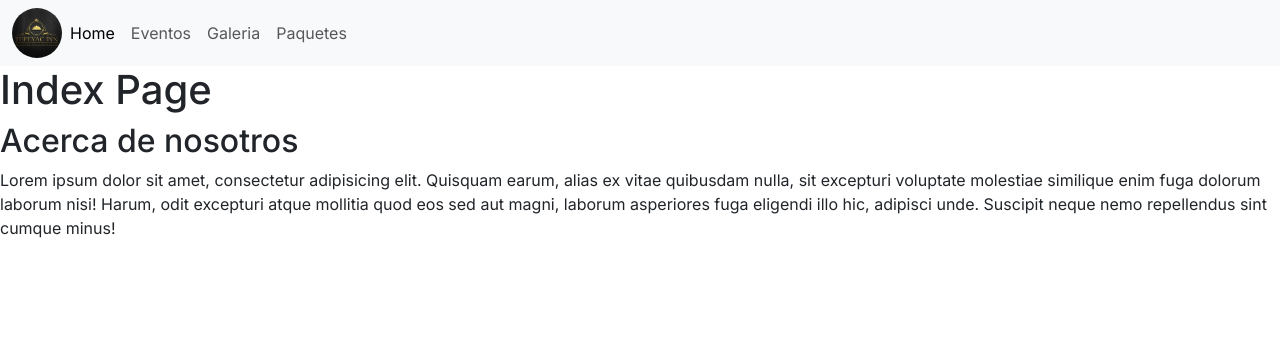
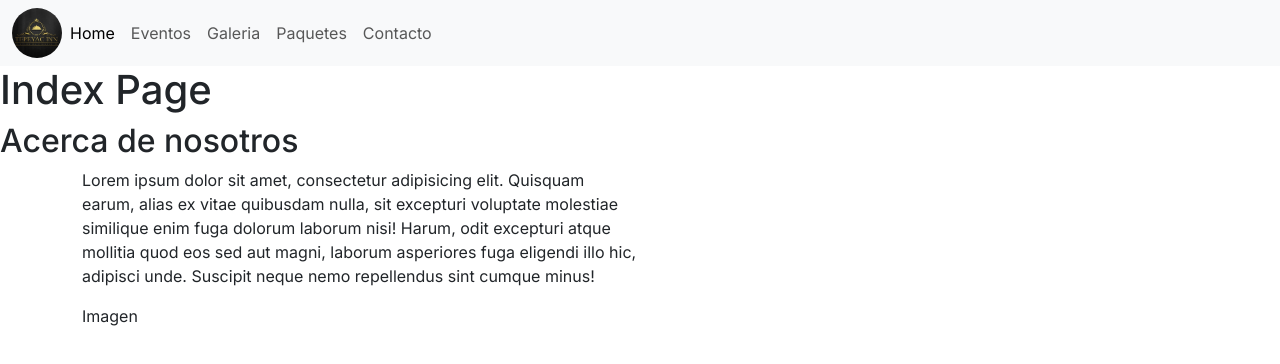
Before and after one commit to VictorVergaraReyes/tepeyac_inn, a Next.js app: page / in a window 1280 px wide. Shown: the top 364 px of the page. Built offline with nearby package versions, Linux system fonts and the light colour scheme.

Commit message:
pagina contacto

```diff
--- a/app/page.jsx
+++ b/app/page.jsx
@@ -6,10 +6,15 @@ export default function IndexPage(){
       <h1>Index Page</h1>
       <div>
         <h2>Acerca de nosotros</h2>
+        <div className="container">
+          <p className="col-12 col-md-6 col-lg-6">
+            Lorem ipsum dolor sit amet, consectetur adipisicing elit. Quisquam earum, alias ex vitae quibusdam nulla, sit excepturi voluptate molestiae similique enim fuga dolorum laborum nisi! Harum, odit excepturi atque mollitia quod eos sed aut magni, laborum asperiores fuga eligendi illo hic, adipisci unde. Suscipit neque nemo repellendus sint cumque minus!
+          </p>
+          <div className="col-12 col-md-6 col-lg-6">
+            Imagen
+          </div>
+        </div>
 
-        <p>
-          Lorem ipsum dolor sit amet, consectetur adipisicing elit. Quisquam earum, alias ex vitae quibusdam nulla, sit excepturi voluptate molestiae similique enim fuga dolorum laborum nisi! Harum, odit excepturi atque mollitia quod eos sed aut magni, laborum asperiores fuga eligendi illo hic, adipisci unde. Suscipit neque nemo repellendus sint cumque minus!
-        </p>
       </div>
     </div>
   )
--- a/components/Navigation.jsx
+++ b/components/Navigation.jsx
@@ -31,6 +31,9 @@ export default function Navigation(){
                 <li className="nav-item">
                 <Link className="nav-link" href="/paquetes">Paquetes</Link>
                 </li>
+                <li className="nav-item">
+                <Link className="nav-link" href="/contacto">Contacto</Link>
+                </li>
             </ul>
             </div>
         </div>
```
Also changed, not shown: app/contacto/page.jsx (added, +8 -0 lines).
